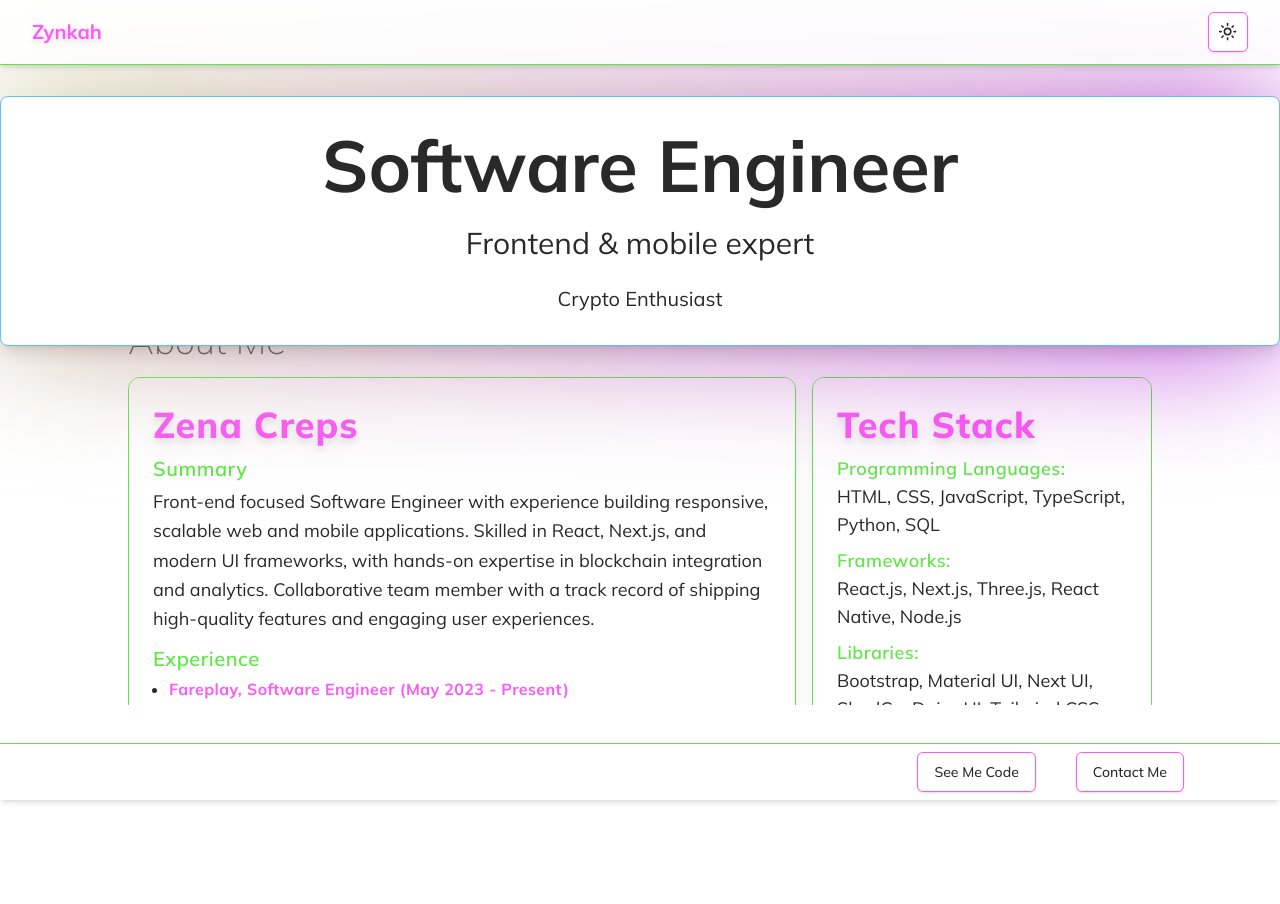
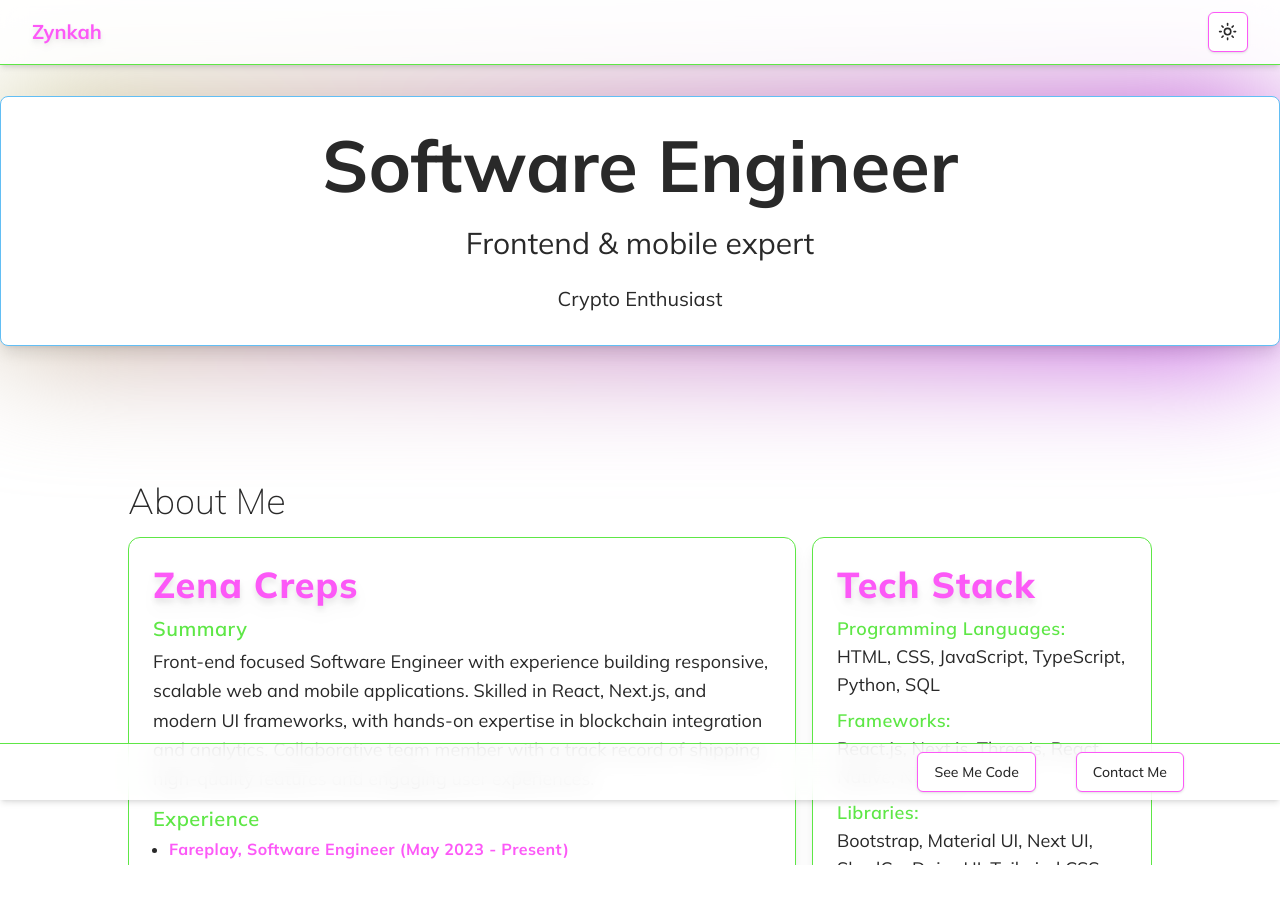
Before and after one commit to Zynkah/Next_Portfolio, a Next.js app: page / in a window 1280 px wide. Shown: the top 904 px of the page. Built offline with nearby package versions, Linux system fonts and the light colour scheme.

Commit message:
adjustemnts

```diff
--- a/app/page.tsx
+++ b/app/page.tsx
@@ -8,16 +8,11 @@ import Hero from "@/components/hero";
 export default function Home() {
   return (
     <main className="relative min-h-screen flex flex-col items-center justify-between md:p-0 p-0">
-      <div className="fixed top-24 left-0 w-full z-20">
+      <div className="sticky top-24 left-0 w-full z-20">
         <Hero />
       </div>
 
-      <div
-        className="w-full max-w-[1600px] flex justify-center"
-        style={{
-          marginTop: "30vh",
-        }}
-      >
+      <div className="w-full max-w-[1600px] flex justify-center">
         <div
           className="w-4/5 overflow-y-auto"
           style={{ maxHeight: "calc(100vh - 400px)" }}
--- a/components/bio.tsx
+++ b/components/bio.tsx
@@ -3,7 +3,7 @@ import { bioData } from "@/data/BioData";
 
 export default function Bio() {
   return (
-    <Card className="h-[400px] min-w-[340px] max-w-full bg-card/80 border border-accent shadow-lg backdrop-blur-md rounded-xl flex flex-col justify-between overflow-auto">
+    <Card className="min-w-[340px] max-w-full bg-card/80 border border-accent shadow-lg backdrop-blur-md rounded-xl flex flex-col justify-between overflow-auto">
       <CardHeader className="pb-2">
         <CardTitle className="text-4xl font-extrabold tracking-wide text-primary drop-shadow-lg leading-tight font-mulish">
           {bioData.name}
--- a/components/header.tsx
+++ b/components/header.tsx
@@ -13,7 +13,6 @@ export default function Header() {
         >
           Zynkah
         </Link>
-        {/* Add more navigation links here if needed */}
       </nav>
       <div className="flex items-center gap-4">
         <ModeToggle />
--- a/components/hero.tsx
+++ b/components/hero.tsx
@@ -40,7 +40,6 @@ export default function Hero() {
       />
       <AnimatePresence>
         <Card className="lg:w-full xl:max-w-[1280px] max-w-[900px] z-10 px-4 sm:px-8 md:px-12 lg:px-16 py-6 lg:py-8">
-          {" "}
           <motion.article
             initial="hidden"
             animate="visible"
--- a/components/tech-stack.tsx
+++ b/components/tech-stack.tsx
@@ -2,7 +2,7 @@ import { Card, CardContent, CardHeader, CardTitle } from "@/components/ui/card";
 
 export default function TechStack() {
   return (
-    <Card className="h-[400px] min-w-[340px] max-w-full bg-card/80 border border-accent shadow-lg backdrop-blur-md rounded-xl flex flex-col justify-between overflow-auto">
+    <Card className="min-w-[340px] max-w-full bg-card/80 border border-accent shadow-lg backdrop-blur-md rounded-xl flex flex-col justify-between overflow-auto">
       <CardHeader className="pb-2">
         <CardTitle className="text-4xl font-extrabold tracking-wide text-primary drop-shadow-lg leading-tight font-mulish">
           Tech Stack
--- a/components/ui/card.tsx
+++ b/components/ui/card.tsx
@@ -9,7 +9,7 @@ const Card = React.forwardRef<
   <div
     ref={ref}
     className={cn(
-      "rounded-lg border bg-card text-card-foreground shadow-lg backdrop-blur-md transition-all duration-300 hover:shadow-2xl hover:bg-card/80 hover:border-accent",
+      "rounded-lg border bg-card text-card-foreground shadow-lg backdrop-blur-md transition-all duration-300",
       className
     )}
     {...props}
```
